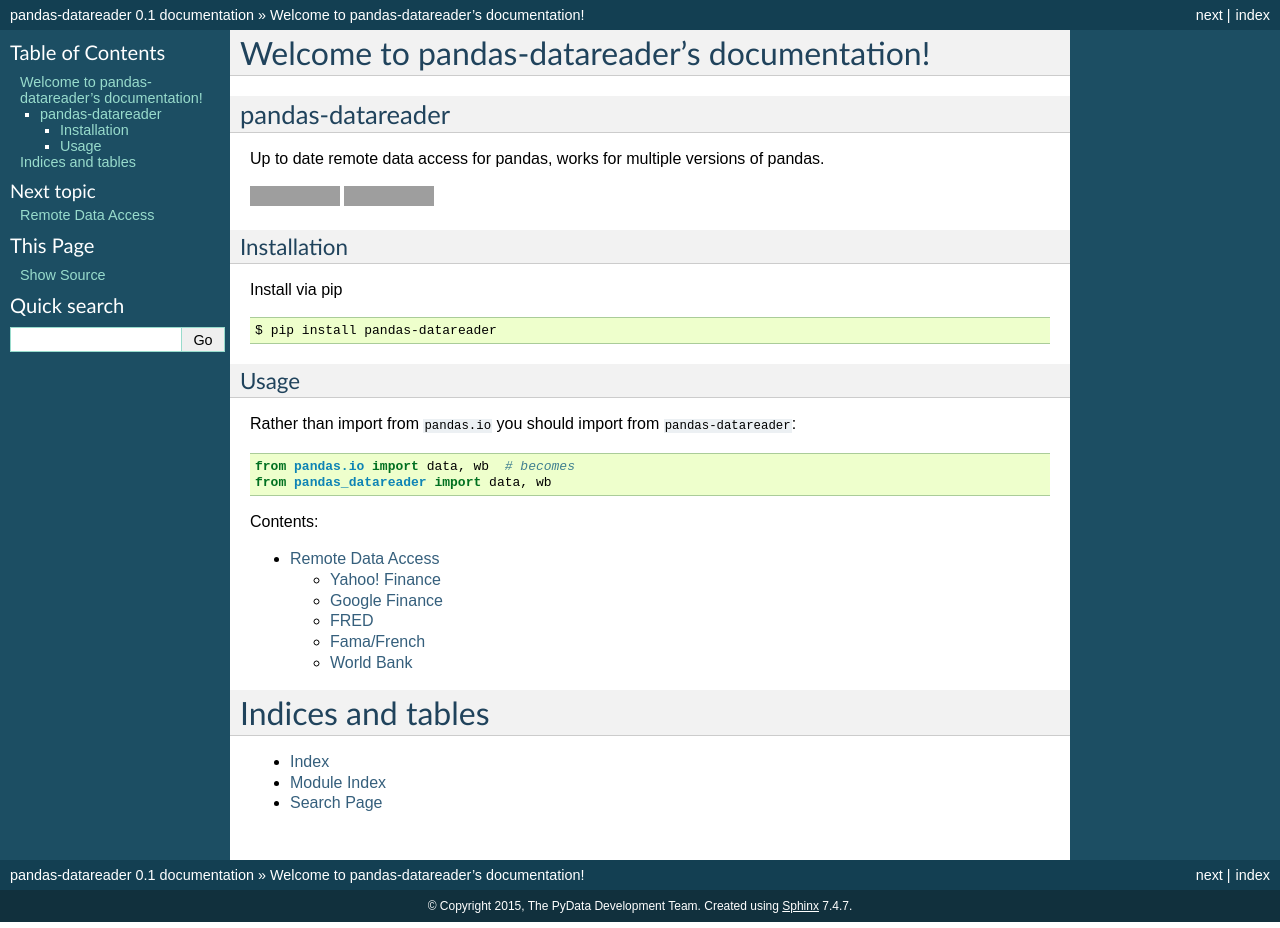
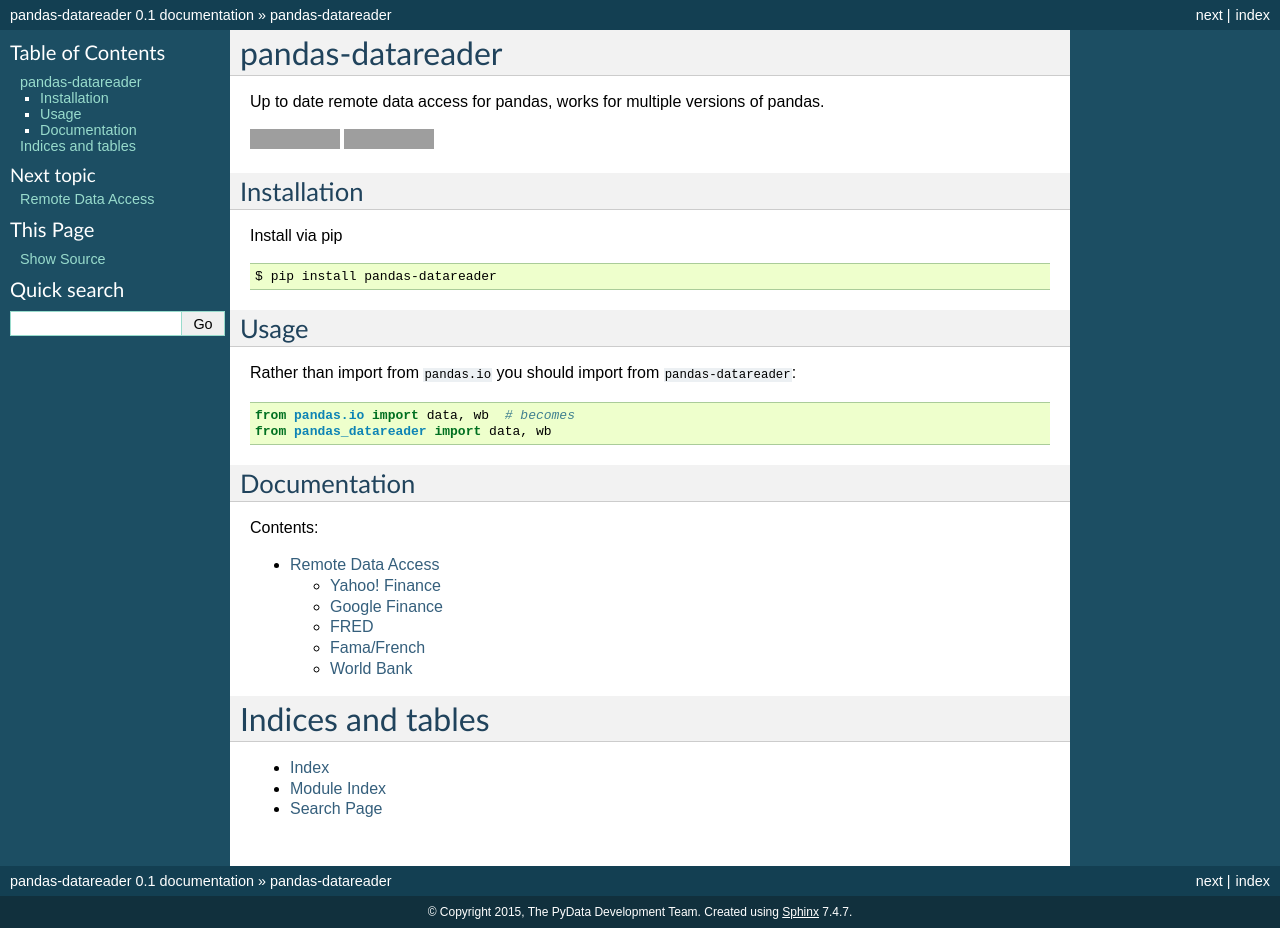
Before and after one commit to pydata/pandas-datareader, a Sphinx documentation site: the page built from docs/source/index.rst, in a window 1280 px wide. Built offline with Sphinx 7.4.7, drawn with Linux system fonts in a browser that asks for light colours; grey boxes are pictures that could not be loaded.

Commit message:
Update requirements.txt

```diff
--- a/README.rst
+++ b/README.rst
@@ -1,4 +1,3 @@
-=================
 pandas-datareader
 =================
 
--- a/docs/requirements.txt
+++ b/docs/requirements.txt
@@ -1,2 +1,5 @@
 pandas
+mistune
+jsonschema
 ipython
+lxml
--- a/docs/source/index.rst
+++ b/docs/source/index.rst
@@ -3,11 +3,11 @@
    You can adapt this file completely to your liking, but it should at least
    contain the root `toctree` directive.
 
-Welcome to pandas-datareader's documentation!
-=============================================
-
 .. include:: ../../README.rst
 
+
+Documentation
+-------------
 
 Contents:
 
```
